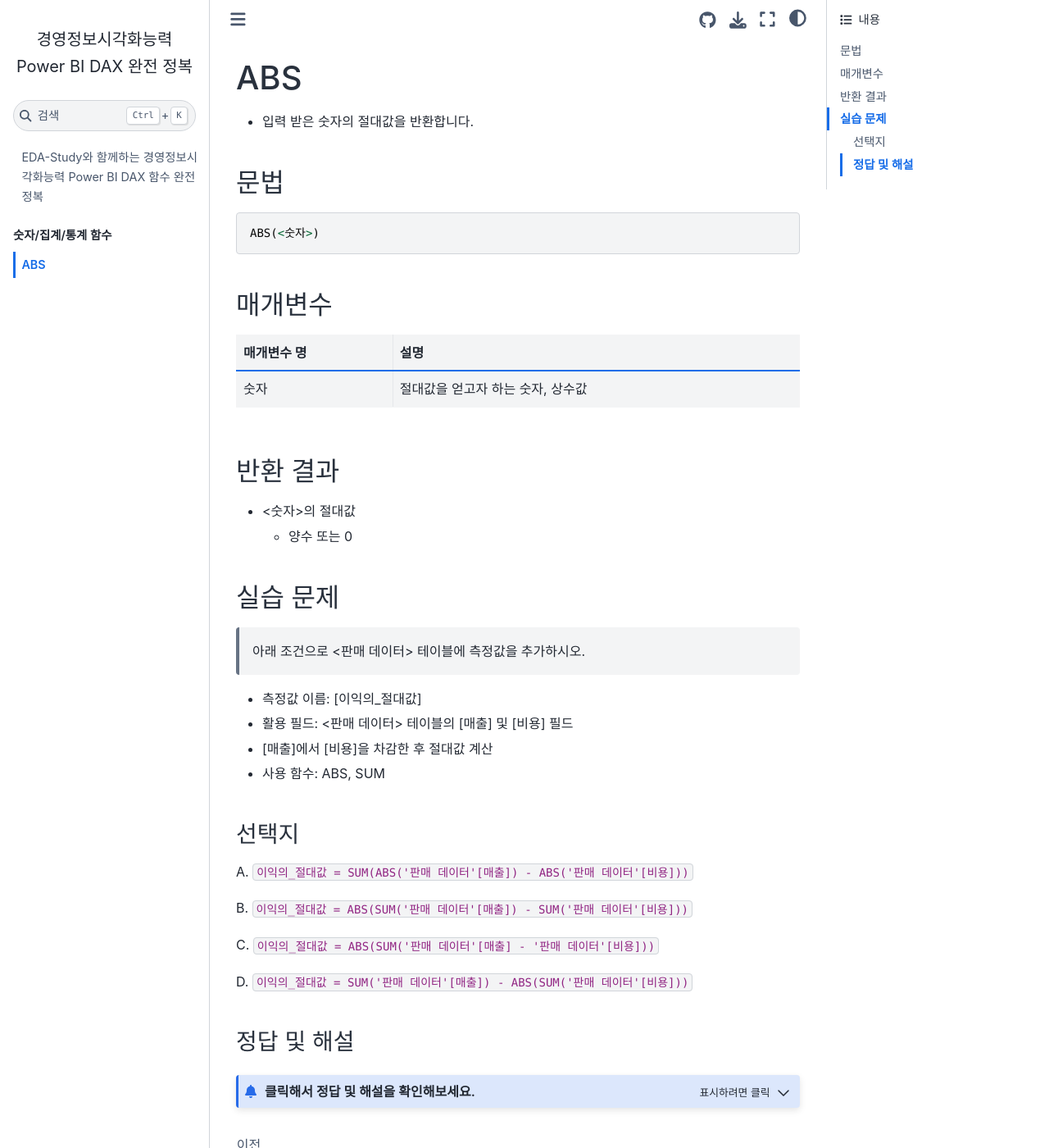
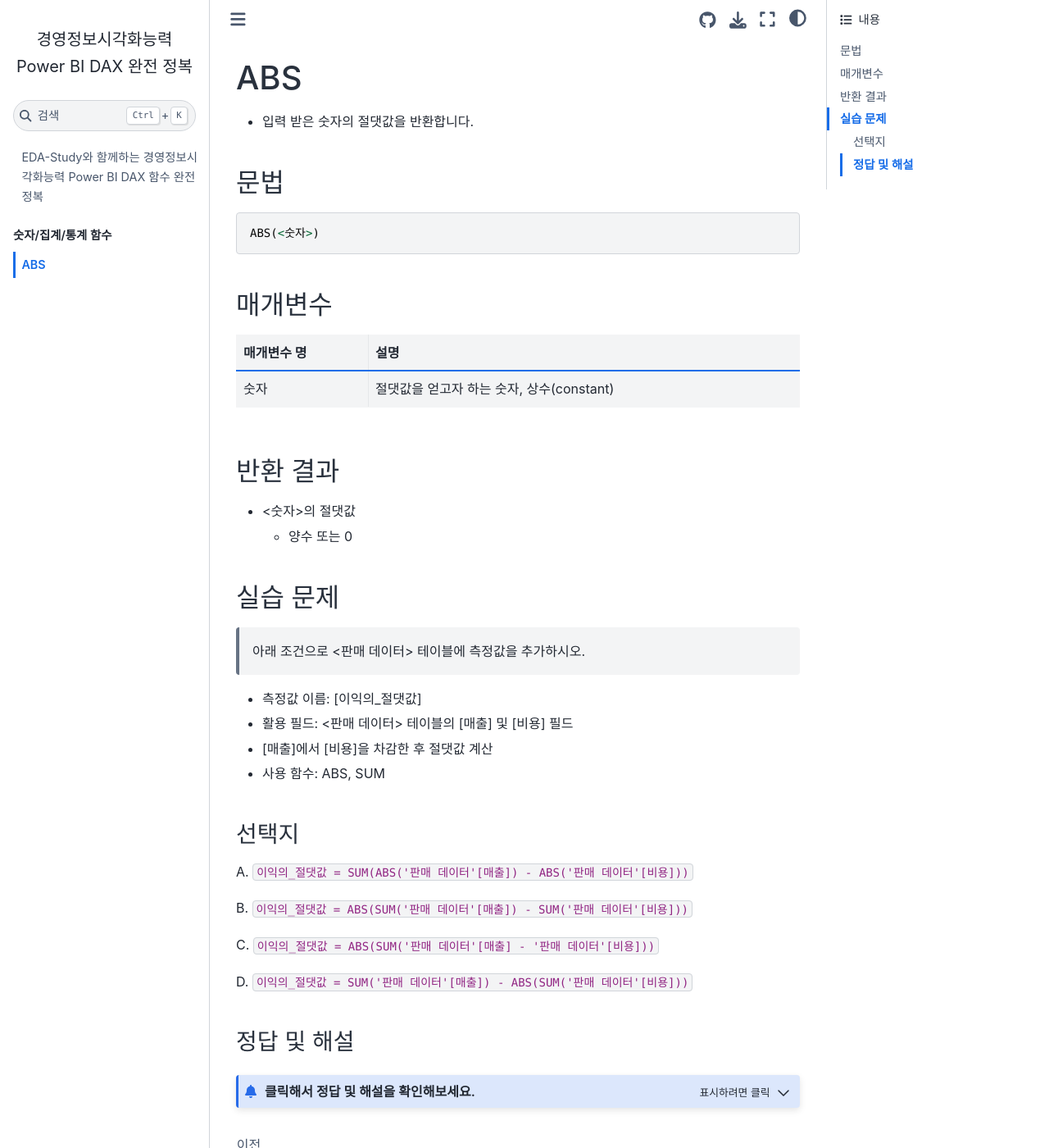
Before and after one commit to EDA-study/BIS-DAX, a Jupyter Book: the page built from math-agg-stats/abs.md, in a window 1280 px wide and 1400 px high. Shown: the whole window at 82% size. Built offline with Jupyter Book 1.0.4 settings and Sphinx 7.4.7 and the Sphinx Book theme 1.1.4, drawn with Linux system fonts in a browser that asks for light colours.

Commit message:
abs typo fix

````diff
--- a/math-agg-stats/abs.md
+++ b/math-agg-stats/abs.md
@@ -1,6 +1,6 @@
 # ABS
 
-- 입력 받은 숫자의 절대값을 반환합니다.
+- 입력 받은 숫자의 절댓값을 반환합니다.
 
 ## 문법
 
@@ -12,32 +12,32 @@ ABS(<숫자>)
 
 매개변수 명 | 설명
 ---------|----------
- 숫자 | 절대값을 얻고자 하는 숫자, 상수값
+ 숫자 | 절댓값을 얻고자 하는 숫자, 상수(constant)
 
 
 ## 반환 결과
 
-- <숫자>의 절대값
+- <숫자>의 절댓값
   - 양수 또는 0
 
 ## 실습 문제
 
 > 아래 조건으로 <판매 데이터> 테이블에 측정값을 추가하시오.
 
-- 측정값 이름: [이익의_절대값]
+- 측정값 이름: [이익의_절댓값]
 - 활용 필드: <판매 데이터> 테이블의 [매출] 및 [비용] 필드
-- [매출]에서 [비용]을 차감한 후 절대값 계산
+- [매출]에서 [비용]을 차감한 후 절댓값 계산
 - 사용 함수: ABS, SUM
 
 ### 선택지
 
-A. `이익의_절대값 = SUM(ABS('판매 데이터'[매출]) - ABS('판매 데이터'[비용]))`
+A. `이익의_절댓값 = SUM(ABS('판매 데이터'[매출]) - ABS('판매 데이터'[비용]))`
 
-B. `이익의_절대값 = ABS(SUM('판매 데이터'[매출]) - SUM('판매 데이터'[비용]))`
+B. `이익의_절댓값 = ABS(SUM('판매 데이터'[매출]) - SUM('판매 데이터'[비용]))`
 
-C. `이익의_절대값 = ABS(SUM('판매 데이터'[매출] - '판매 데이터'[비용]))`
+C. `이익의_절댓값 = ABS(SUM('판매 데이터'[매출] - '판매 데이터'[비용]))`
 
-D. `이익의_절대값 = SUM('판매 데이터'[매출]) - ABS(SUM('판매 데이터'[비용]))`
+D. `이익의_절댓값 = SUM('판매 데이터'[매출]) - ABS(SUM('판매 데이터'[비용]))`
 
 ### 정답 및 해설
 
@@ -46,11 +46,11 @@ D. `이익의_절대값 = SUM('판매 데이터'[매출]) - ABS(SUM('판매 데
 
 정답: B
 
-A. ABS 함수에는 필드가 들어갈 수 없음. 집계된 상수값만 들어갈 수 있음. 설령 필드가 들어갈 수 있다 하더라도 문제에서 제시한 '[매출]에서 [비용]을 차감한 후 절대값 계산' 조건에 부합하지 않음. 그러므로 오답
+A. ABS 함수에는 필드가 들어갈 수 없음. 집계된 상수만 들어갈 수 있음. 설령 필드가 들어갈 수 있다 하더라도 문제에서 제시한 '[매출]에서 [비용]을 차감한 후 절댓값 계산' 조건에 부합하지 않음. 그러므로 오답
 
-B. [매출]에서 [비용]을 차감하는 것을 먼저 수행했고, 이 때 측정값에서 차감하는 과정이 잘 이뤄질 수 있도록 SUM 함수를 사용해 먼저 주어진 문맥(context)에 대해서 집계를 내려 상수값이 도출되도록 하였음. 그리고 나서 ABS 함수를 잘 사용하였음. 그러므로 정답.
+B. [매출]에서 [비용]을 차감하는 것을 먼저 수행했고, 이 때 측정값에서 차감하는 과정이 잘 이뤄질 수 있도록 SUM 함수를 사용해 먼저 주어진 문맥(context)에 대해서 집계를 내려 상수가 도출되도록 하였음. 그리고 나서 ABS 함수를 잘 사용하였음. 그러므로 정답.
 
 C. SUM 함수는 필드를 인자로 입력 받음. 허나 '판매 데이터'[매출] - '판매 데이터'[비용] 식의 결과는 열이 아님. 해당 식 자체가 측정값에서 성립할 수 없는 오류가 발생하는 식임. 그에 따라 전체 식에 오류가 발생하므로 오답.
 
-D. [매출]에서 [비용]을 차감하기 전에 먼저 [비용]에 절대값을 적용함. 수식 자체에는 에러 없으나 문제에서 요구한 조건에 부합하지 않으므로 오답.
+D. [매출]에서 [비용]을 차감하기 전에 먼저 [비용]에 절댓값을 적용함. 수식 자체에는 에러 없으나 문제에서 요구한 조건에 부합하지 않으므로 오답.
 ```
````
